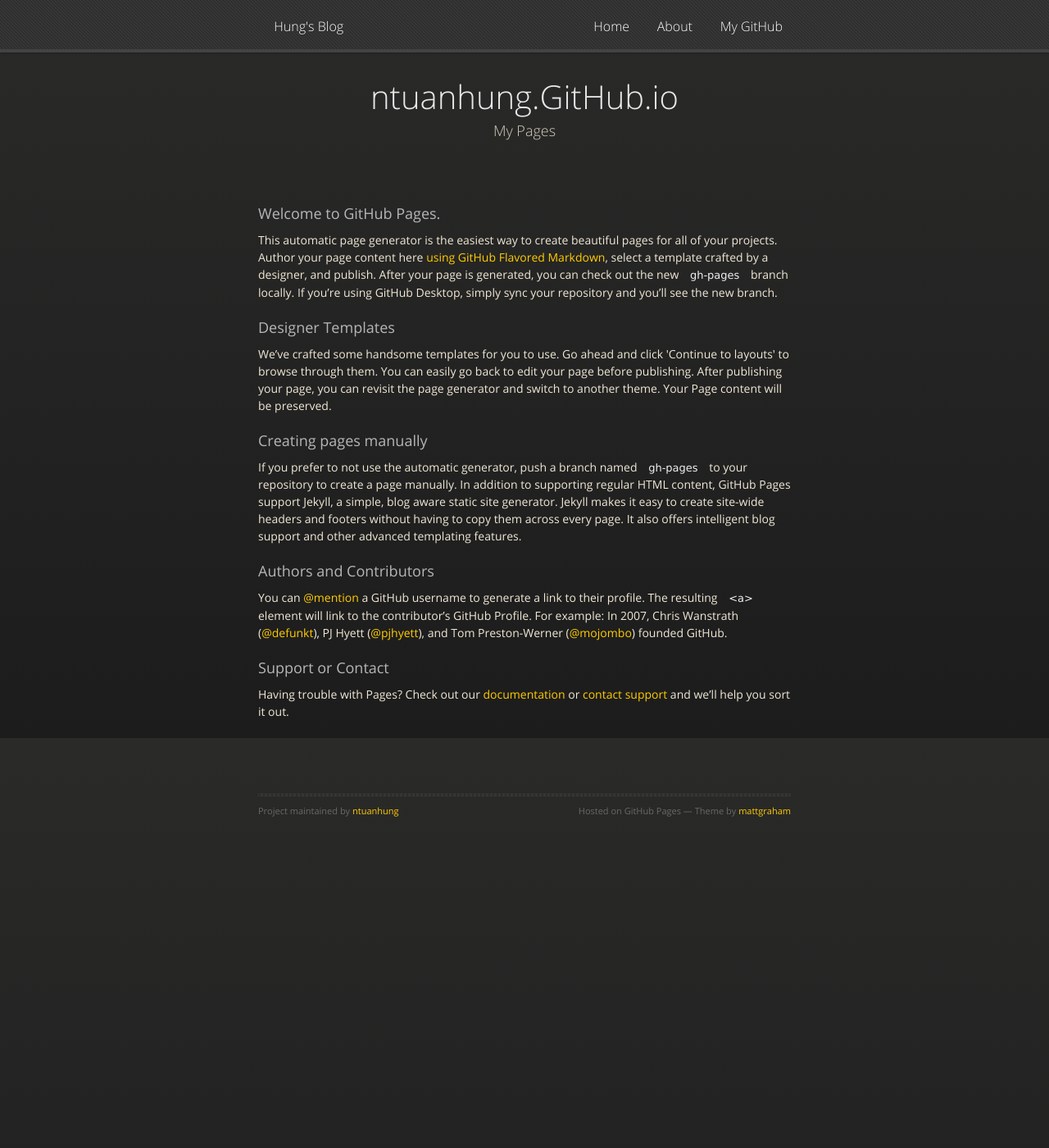
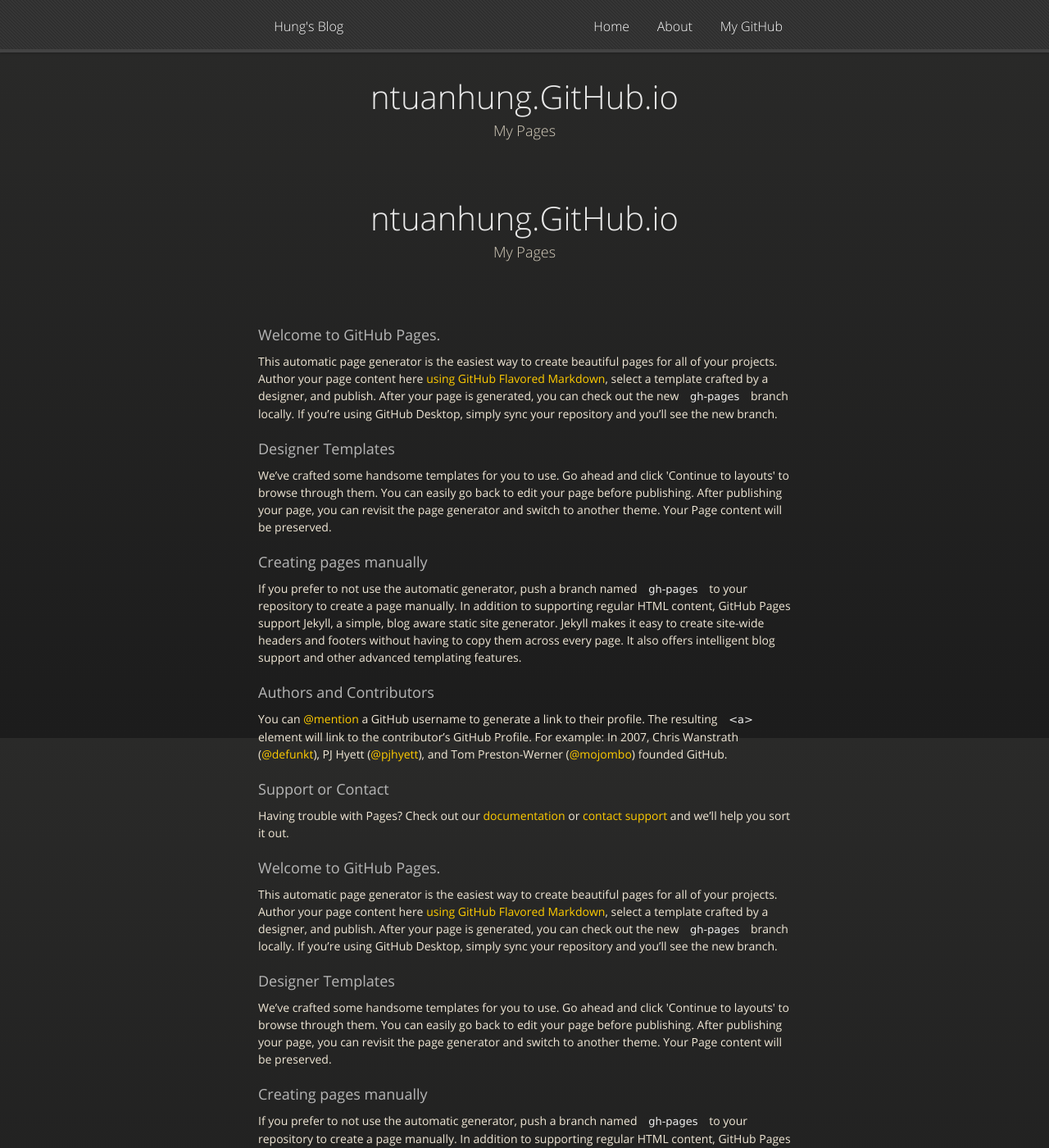
Before and after one commit to ntuanhung/ntuanhung.github.io, a Jekyll site: the page built from index.html, in a window 1280 px wide and 1400 px high. Shown: the whole window at 82% size. Built offline with Jekyll 4.4.1, drawn with Linux system fonts in a browser that asks for light colours; nearby versions of some CDN libraries.

Commit message:
Update index.html

```diff
--- a/index.html
+++ b/index.html
@@ -1,3 +1,33 @@
 ---
 layout: default
+title: ntuanhung.GitHub.io by ntuanhung
 ---
+<div id="title">
+    <h1>ntuanhung.GitHub.io</h1>
+    <p>My Pages</p>
+</div>
+
+<h3>
+<a id="welcome-to-github-pages" class="anchor" href="#welcome-to-github-pages" aria-hidden="true"><span class="octicon octicon-link"></span></a>Welcome to GitHub Pages.</h3>
+
+<p>This automatic page generator is the easiest way to create beautiful pages for all of your projects. Author your page content here <a href="https://guides.github.com/features/mastering-markdown/">using GitHub Flavored Markdown</a>, select a template crafted by a designer, and publish. After your page is generated, you can check out the new <code>gh-pages</code> branch locally. If you’re using GitHub Desktop, simply sync your repository and you’ll see the new branch.</p>
+
+<h3>
+<a id="designer-templates" class="anchor" href="#designer-templates" aria-hidden="true"><span class="octicon octicon-link"></span></a>Designer Templates</h3>
+
+<p>We’ve crafted some handsome templates for you to use. Go ahead and click 'Continue to layouts' to browse through them. You can easily go back to edit your page before publishing. After publishing your page, you can revisit the page generator and switch to another theme. Your Page content will be preserved.</p>
+
+<h3>
+<a id="creating-pages-manually" class="anchor" href="#creating-pages-manually" aria-hidden="true"><span class="octicon octicon-link"></span></a>Creating pages manually</h3>
+
+<p>If you prefer to not use the automatic generator, push a branch named <code>gh-pages</code> to your repository to create a page manually. In addition to supporting regular HTML content, GitHub Pages support Jekyll, a simple, blog aware static site generator. Jekyll makes it easy to create site-wide headers and footers without having to copy them across every page. It also offers intelligent blog support and other advanced templating features.</p>
+
+<h3>
+<a id="authors-and-contributors" class="anchor" href="#authors-and-contributors" aria-hidden="true"><span class="octicon octicon-link"></span></a>Authors and Contributors</h3>
+
+<p>You can <a href="https://github.com/blog/821" class="user-mention">@mention</a> a GitHub username to generate a link to their profile. The resulting <code>&lt;a&gt;</code> element will link to the contributor’s GitHub Profile. For example: In 2007, Chris Wanstrath (<a href="https://github.com/defunkt" class="user-mention">@defunkt</a>), PJ Hyett (<a href="https://github.com/pjhyett" class="user-mention">@pjhyett</a>), and Tom Preston-Werner (<a href="https://github.com/mojombo" class="user-mention">@mojombo</a>) founded GitHub.</p>
+
+<h3>
+<a id="support-or-contact" class="anchor" href="#support-or-contact" aria-hidden="true"><span class="octicon octicon-link"></span></a>Support or Contact</h3>
+
+<p>Having trouble with Pages? Check out our <a href="https://help.github.com/pages">documentation</a> or <a href="https://github.com/contact">contact support</a> and we’ll help you sort it out.</p>
```
